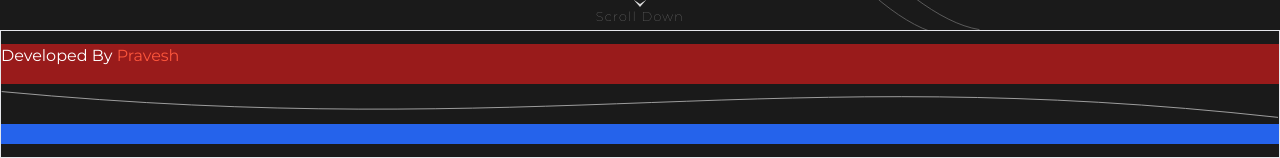
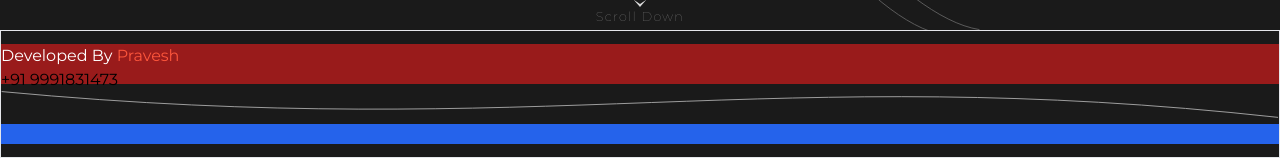
Before and after one commit to pravesh-dev/Portfolio, a React (Vite) app: page / in a window 1280 px wide. Shown: the part 2370-2528 px from the top of the page. Built offline with nearby package versions, Linux system fonts and the light colour scheme.

Commit message:
imported icons from react-icons in footer component

```diff
--- a/package.json
+++ b/package.json
@@ -12,7 +12,8 @@
   },
   "dependencies": {
     "react": "^18.3.1",
-    "react-dom": "^18.3.1"
+    "react-dom": "^18.3.1",
+    "react-icons": "^5.2.1"
   },
   "devDependencies": {
     "@types/react": "^18.3.3",
--- a/src/Components/Footer.jsx
+++ b/src/Components/Footer.jsx
@@ -1,10 +1,15 @@
 import React from 'react'
-import line from  '../assets/images/footerLine.svg'
+import line from  '../assets/images/footerLine.svg';
+import { IoIosCall, IoIosPin, IoMdMail } from "react-icons/io";
+import { FaLinkedin, FaRegCopyright } from "react-icons/fa";
+import { FaGithub, FaSquareInstagram } from "react-icons/fa6";
+
 function Footer() {
   return (
     <div className='w-full h-32 border flex flex-col justify-center gap-1'>
       <div className='w-full h-10 bg-red-800'>
         <h2 className='text-white'>Developed By <span className='text-primary'>Pravesh</span></h2>
+        <a href="tel:+91 9991831473">+91 9991831473</a>
       </div>
       <img src={line} className='w-full' alt="" />
       <div className='w-full h-5 bg-blue-600'></div>
```
Also changed, not shown: 1 other file (tests, documents, lock files or other folders).
